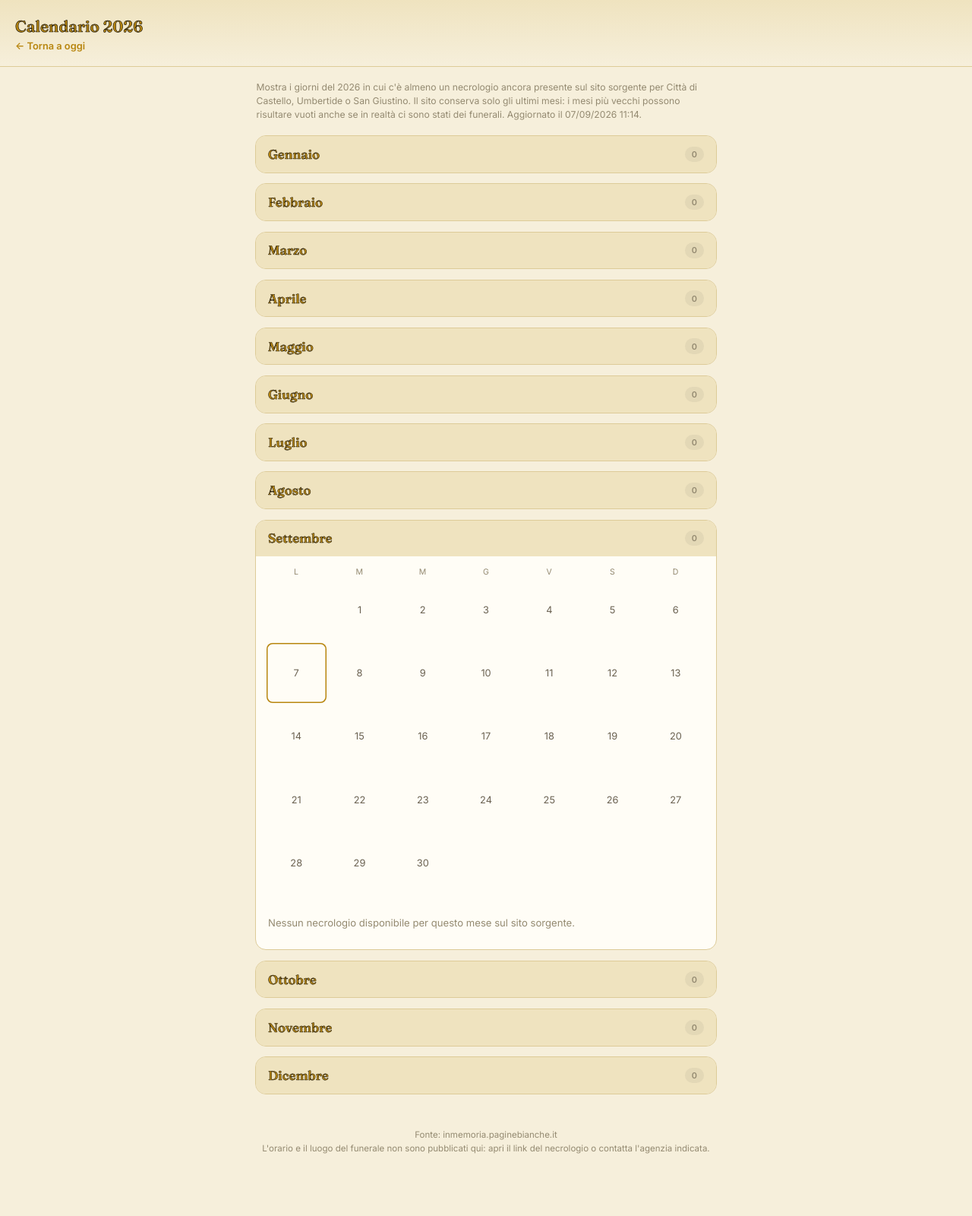
After one commit to kika67it/funeral-party, a Flask app: page /calendario in a window 1280 px wide. The commit adds this page. Shown: the whole page at 76% size. Run offline with Flask 3, Linux system fonts and the light colour scheme; data that the repository does not hold is empty.

Commit message:
Aggiunge vista calendario 2026
- app.py: raccogli_dati() ora tiene anche l'elenco completo dei
  necrologi (non solo quelli di oggi) per costruire il calendario,
  senza foto/agenzia per non moltiplicare le richieste al sito
- nuova route /calendario e template calendario.html: griglia mensile
  gen-dic 2026, mesi con dati aperti di default, click su un giorno
  scorre al dettaglio con nomi e località
- il sito sorgente conserva solo gli ultimi mesi, quindi i mesi più
  vecchi possono risultare vuoti anche se ci sono stati funerali

```diff
--- a/app.py
+++ b/app.py
@@ -5,6 +5,7 @@ Mostra i necrologi di oggi per Città di Castello (incl. Trestina), Umbertide
 e San Giustino. Aggiorna i dati al massimo una volta al giorno (cache su
 disco) invece di scaricare la pagina a ogni visita.
 """
+import calendar
 import json
 import time
 from datetime import datetime
@@ -14,6 +15,11 @@ import requests
 from flask import Flask, redirect, render_template, url_for
 
 import funeral_party as fp
+
+MESI_IT = [
+    "Gennaio", "Febbraio", "Marzo", "Aprile", "Maggio", "Giugno",
+    "Luglio", "Agosto", "Settembre", "Ottobre", "Novembre", "Dicembre",
+]
 
 app = Flask(__name__)
 
@@ -35,13 +41,23 @@ def salva_cache(dati):
 
 
 def raccogli_dati():
-    """Scarica i necrologi di oggi per ogni località. Non solleva eccezioni:
-    gli errori per singola località finiscono nel campo 'errore' di quel blocco."""
+    """Scarica i necrologi di ogni località. Non solleva eccezioni: gli
+    errori per singola località finiscono nel campo 'errore' di quel blocco.
+
+    Ritorna sia i necrologi di oggi (con foto e agenzia, per la home) sia
+    l'elenco completo di quelli ancora presenti in pagina sul sito sorgente
+    (senza foto/agenzia, per non moltiplicare le richieste), usato per la
+    vista calendario.
+    """
     risultati = []
+    tutti = []
     for nome_localita, url in fp.LOCALITA.items():
         slug = url.rstrip("/").split("/")[-1]
         try:
             necrologi = fp.scarica_necrologi(url, slug)
+            for n in necrologi:
+                tutti.append({"nome": n["nome"], "data": n["data"], "link": n["link"], "localita": nome_localita})
+
             di_oggi, data_oggi = fp.filtra_oggi(necrologi)
             for n in di_oggi:
                 try:
@@ -68,6 +84,7 @@ def raccogli_dati():
         "timestamp": time.time(),
         "generato_il": datetime.now().strftime("%d/%m/%Y %H:%M"),
         "risultati": risultati,
+        "tutti": tutti,
     }
 
 
@@ -80,10 +97,48 @@ def ottieni_dati(forza=False):
     return dati
 
 
+def costruisci_calendario(tutti, anno):
+    """Raggruppa i necrologi (di qualunque delle 3 località) per giorno e
+    costruisce la griglia dei 12 mesi dell'anno indicato. Ogni mese è una
+    lista di settimane, ogni settimana una lista di 7 celle {giorno, voci}
+    (giorno None per le celle fuori mese, come restituite da calendar.Calendar).
+    """
+    per_giorno = {}
+    for n in tutti:
+        if not n["data"] or not n["data"].endswith(f"/{anno}"):
+            continue
+        per_giorno.setdefault(n["data"], []).append(n)
+
+    cal = calendar.Calendar(firstweekday=0)  # lunedì
+    mesi = []
+    for mese in range(1, 13):
+        settimane = []
+        for settimana in cal.monthdayscalendar(anno, mese):
+            celle = []
+            for giorno in settimana:
+                if giorno == 0:
+                    celle.append({"giorno": None, "voci": []})
+                else:
+                    data_str = f"{giorno:02d}/{mese:02d}/{anno}"
+                    celle.append({"giorno": giorno, "voci": per_giorno.get(data_str, [])})
+            settimane.append(celle)
+        mesi.append({"nome": MESI_IT[mese - 1], "numero": mese, "settimane": settimane})
+    return mesi
+
+
 @app.route("/")
 def home():
     dati = ottieni_dati()
     return render_template("index.html", dati=dati)
+
+
+@app.route("/calendario")
+def calendario():
+    dati = ottieni_dati()
+    anno = 2026
+    mesi = costruisci_calendario(dati.get("tutti", []), anno)
+    oggi = datetime.now().strftime("%d/%m/%Y")
+    return render_template("calendario.html", mesi=mesi, anno=anno, oggi=oggi, generato_il=dati["generato_il"])
 
 
 @app.route("/aggiorna")
--- /dev/null
+++ b/templates/calendario.html
@@ -0,0 +1,273 @@
+<!doctype html>
+<html lang="it">
+<head>
+<meta charset="utf-8">
+<meta name="viewport" content="width=device-width, initial-scale=1, viewport-fit=cover">
+<title>Calendario {{ anno }} · Funeral Calendar</title>
+<link rel="manifest" href="{{ url_for('static', filename='manifest.json') }}">
+<link rel="apple-touch-icon" href="{{ url_for('static', filename='icons/icon-192.png') }}">
+<meta name="theme-color" content="#f6efdb">
+<link rel="preconnect" href="https://fonts.googleapis.com">
+<link rel="preconnect" href="https://fonts.gstatic.com" crossorigin>
+<link href="https://fonts.googleapis.com/css2?family=Fraunces:opsz,wght@9..144,500;9..144,600&family=Inter:wght@400;500;600&display=swap" rel="stylesheet">
+<style>
+  :root {
+    color-scheme: light;
+    --bg: #f6efdb;
+    --bg-raised: #efe3bf;
+    --bg-card: #fffdf6;
+    --line: #ddcb98;
+    --ink: #2a2620;
+    --ink-dim: #6b6252;
+    --ink-faint: #948a71;
+    --gold: #b8860f;
+    --gold-soft: rgba(184, 134, 15, 0.12);
+    --stroke: #211c12;
+    --red: #a1402d;
+  }
+  * { box-sizing: border-box; }
+  html { -webkit-text-size-adjust: 100%; }
+  body {
+    margin: 0;
+    background: var(--bg);
+    color: var(--ink);
+    font-family: "Inter", -apple-system, "Segoe UI", Roboto, Arial, sans-serif;
+    -webkit-font-smoothing: antialiased;
+    padding-bottom: 3rem;
+  }
+  a { -webkit-tap-highlight-color: transparent; }
+
+  header {
+    padding: calc(env(safe-area-inset-top, 0px) + 1.35rem) 1.25rem 1.15rem;
+    background: linear-gradient(180deg, var(--bg-raised), var(--bg));
+    border-bottom: 1px solid var(--line);
+    position: sticky;
+    top: 0;
+    z-index: 10;
+  }
+  header h1 {
+    margin: 0;
+    font-family: "Fraunces", Georgia, serif;
+    font-weight: 700;
+    font-size: 1.3rem;
+    color: var(--gold);
+    -webkit-text-stroke: 0.7px var(--stroke);
+    text-stroke: 0.7px var(--stroke);
+  }
+  header .torna {
+    display: inline-block;
+    margin-top: 0.4rem;
+    font-size: 0.8rem;
+    color: var(--gold);
+    text-decoration: none;
+    font-weight: 600;
+  }
+
+  main {
+    padding: 1.1rem 1rem 0.5rem;
+    max-width: 640px;
+    margin: 0 auto;
+  }
+
+  .nota-top {
+    font-size: 0.76rem;
+    color: var(--ink-faint);
+    line-height: 1.5;
+    margin: 0 0.1rem 1.1rem;
+  }
+
+  details.mese {
+    margin: 0 0 0.85rem;
+    background: var(--bg-card);
+    border: 1px solid var(--line);
+    border-radius: 14px;
+    overflow: hidden;
+  }
+  details.mese > summary {
+    list-style: none;
+    cursor: pointer;
+    padding: 0.85rem 1rem;
+    font-family: "Fraunces", Georgia, serif;
+    font-weight: 700;
+    font-size: 1.05rem;
+    color: var(--gold);
+    -webkit-text-stroke: 0.55px var(--stroke);
+    text-stroke: 0.55px var(--stroke);
+    background: var(--bg-raised);
+    display: flex;
+    align-items: center;
+    justify-content: space-between;
+    gap: 0.5rem;
+  }
+  details.mese > summary::-webkit-details-marker { display: none; }
+  details.mese > summary .conteggio {
+    font-family: "Inter", sans-serif;
+    font-weight: 700;
+    font-size: 0.68rem;
+    -webkit-text-stroke: 0;
+    letter-spacing: 0.02em;
+    padding: 0.2rem 0.55rem;
+    border-radius: 999px;
+    background: rgba(42,38,32,0.06);
+    color: var(--ink-faint);
+    white-space: nowrap;
+  }
+  details.mese[open] > summary .conteggio.con-dati { background: var(--gold); color: #fffdf6; }
+
+  .griglia {
+    padding: 0.85rem;
+  }
+  .intestazione-giorni {
+    display: grid;
+    grid-template-columns: repeat(7, 1fr);
+    gap: 4px;
+    margin-bottom: 4px;
+  }
+  .intestazione-giorni span {
+    text-align: center;
+    font-size: 0.66rem;
+    color: var(--ink-faint);
+    text-transform: uppercase;
+    letter-spacing: 0.03em;
+  }
+  .settimana {
+    display: grid;
+    grid-template-columns: repeat(7, 1fr);
+    gap: 4px;
+    margin-bottom: 4px;
+  }
+  .cella {
+    aspect-ratio: 1;
+    display: flex;
+    align-items: center;
+    justify-content: center;
+    font-size: 0.8rem;
+    border-radius: 8px;
+    color: var(--ink-dim);
+  }
+  .cella.oggi { box-shadow: inset 0 0 0 1.5px var(--gold); }
+  a.cella.con-voci {
+    background: var(--gold);
+    color: #fffdf6;
+    text-decoration: none;
+    font-weight: 700;
+  }
+
+  .elenco-giorni { padding: 0 1rem 0.9rem; }
+  .giorno-dettaglio {
+    padding: 0.75rem 0;
+    border-top: 1px dashed var(--line);
+    scroll-margin-top: 5rem;
+  }
+  .giorno-dettaglio .data {
+    font-weight: 700;
+    font-size: 0.85rem;
+    margin-bottom: 0.4rem;
+  }
+  .giorno-dettaglio .voce-mini {
+    font-size: 0.85rem;
+    padding: 0.3rem 0;
+  }
+  .giorno-dettaglio .voce-mini .loc {
+    color: var(--ink-faint);
+    font-size: 0.72rem;
+  }
+  .giorno-dettaglio a {
+    color: var(--gold);
+    text-decoration: none;
+    font-weight: 500;
+  }
+
+  .stato-mese {
+    padding: 0 1rem 0.9rem;
+    font-size: 0.82rem;
+    color: var(--ink-faint);
+  }
+
+  footer {
+    padding: 1.5rem 1.25rem 2rem;
+    text-align: center;
+    font-size: 0.72rem;
+    color: var(--ink-faint);
+    line-height: 1.5;
+    max-width: 640px;
+    margin: 0 auto;
+  }
+</style>
+</head>
+<body>
+<header>
+  <h1>Calendario {{ anno }}</h1>
+  <a class="torna" href="{{ url_for('home') }}">&larr; Torna a oggi</a>
+</header>
+<main>
+  <p class="nota-top">
+    Mostra i giorni del {{ anno }} in cui c'è almeno un necrologio ancora
+    presente sul sito sorgente per Città di Castello, Umbertide o San
+    Giustino. Il sito conserva solo gli ultimi mesi: i mesi più vecchi
+    possono risultare vuoti anche se in realtà ci sono stati dei funerali.
+    Aggiornato il {{ generato_il }}.
+  </p>
+
+  {% for mese in mesi %}
+  {% set conteggio_giorni = namespace(n=0) %}
+  {% for settimana in mese.settimane %}
+    {% for cella in settimana %}
+      {% if cella.voci %}{% set conteggio_giorni.n = conteggio_giorni.n + cella.voci|length %}{% endif %}
+    {% endfor %}
+  {% endfor %}
+  <details class="mese" {% if conteggio_giorni.n > 0 or mese.numero == oggi[3:5]|int %}open{% endif %}>
+    <summary>
+      <span>{{ mese.nome }}</span>
+      <span class="conteggio {% if conteggio_giorni.n > 0 %}con-dati{% endif %}">{{ conteggio_giorni.n }}</span>
+    </summary>
+    <div class="griglia">
+      <div class="intestazione-giorni">
+        <span>L</span><span>M</span><span>M</span><span>G</span><span>V</span><span>S</span><span>D</span>
+      </div>
+      {% for settimana in mese.settimane %}
+      <div class="settimana">
+        {% for cella in settimana %}
+          {% if cella.giorno is none %}
+            <div class="cella"></div>
+          {% elif cella.voci %}
+            <a class="cella con-voci {% if '%02d/%02d/%d'|format(cella.giorno, mese.numero, anno) == oggi %}oggi{% endif %}"
+               href="#g{{ '%02d%02d'|format(cella.giorno, mese.numero) }}">{{ cella.giorno }}</a>
+          {% else %}
+            <div class="cella {% if '%02d/%02d/%d'|format(cella.giorno, mese.numero, anno) == oggi %}oggi{% endif %}">{{ cella.giorno }}</div>
+          {% endif %}
+        {% endfor %}
+      </div>
+      {% endfor %}
+    </div>
+
+    {% if conteggio_giorni.n > 0 %}
+    <div class="elenco-giorni">
+      {% for settimana in mese.settimane %}
+        {% for cella in settimana %}
+          {% if cella.voci %}
+          <div class="giorno-dettaglio" id="g{{ '%02d%02d'|format(cella.giorno, mese.numero) }}">
+            <div class="data">{{ '%02d/%02d/%d'|format(cella.giorno, mese.numero, anno) }}</div>
+            {% for v in cella.voci %}
+            <div class="voce-mini">
+              <a href="{{ v.link }}" target="_blank" rel="noopener">{{ v.nome }}</a>
+              <span class="loc">&middot; {{ v.localita }}</span>
+            </div>
+            {% endfor %}
+          </div>
+          {% endif %}
+        {% endfor %}
+      {% endfor %}
+    </div>
+    {% else %}
+    <p class="stato-mese">Nessun necrologio disponibile per questo mese sul sito sorgente.</p>
+    {% endif %}
+  </details>
+  {% endfor %}
+</main>
+<footer>
+  Fonte: inmemoria.paginebianche.it<br>
+  L'orario e il luogo del funerale non sono pubblicati qui: apri il link del necrologio o contatta l'agenzia indicata.
+</footer>
+</body>
+</html>
--- a/templates/index.html
+++ b/templates/index.html
@@ -225,7 +225,11 @@
 <main>
   <div class="aggiornato">
     <span>Aggiornato il {{ dati.generato_il }}</span>
-    <a href="{{ url_for('aggiorna') }}">Aggiorna ora</a>
+    <span>
+      <a href="{{ url_for('calendario') }}">Calendario 2026</a>
+      &middot;
+      <a href="{{ url_for('aggiorna') }}">Aggiorna ora</a>
+    </span>
   </div>
 
   {% for blocco in dati.risultati %}
```
